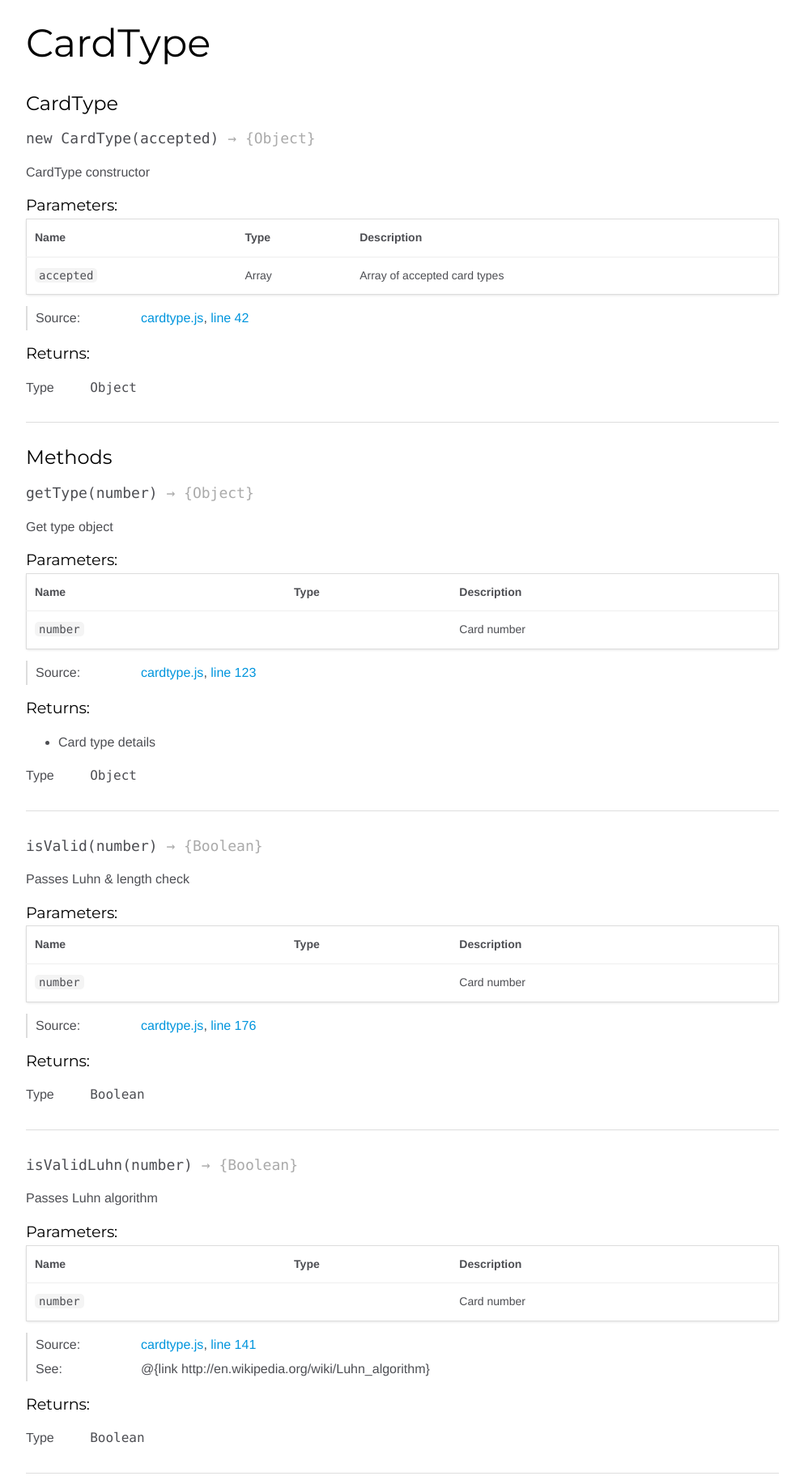
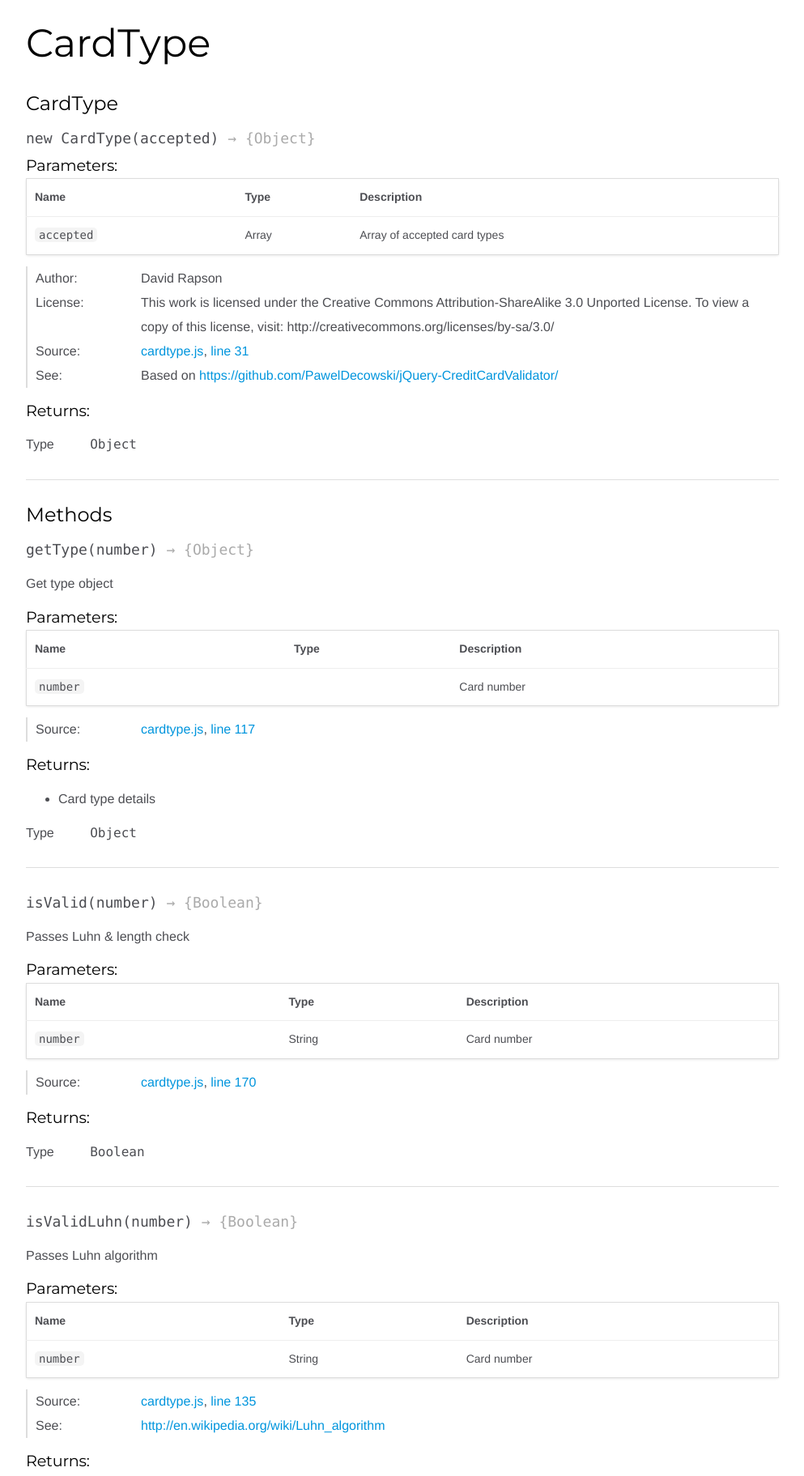
Before and after one commit to davidrapson/cardtype, a plain HTML site: page CardType.html in a window 1280 px wide. Shown: the part 7-1830 px from the top of the page at 81% size, without its empty margins (268-1261 px from the left). Drawn offline with nearby package versions, Linux system fonts and the light colour scheme.

Commit message:
Cleanup docs

```diff
--- a/CardType.html
+++ b/CardType.html
@@ -59,10 +59,6 @@
 
 
 
-
-<div class="description">
-    <p>CardType constructor</p>
-</div>
 
 
 
@@ -144,9 +140,21 @@
 
 
 
+    <dt class="tag-author">Author:</dt>
+    <dd class="tag-author">
+        <ul>
+            <li>David Rapson</li>
+        </ul>
+    </dd>
 
 
 
+
+
+    <dt class="tag-license">License:</dt>
+    <dd class="tag-license"><ul class="dummy"><li>This work is licensed under the Creative Commons Attribution-ShareAlike 3.0
+Unported License. To view a copy of this license, visit:
+http://creativecommons.org/licenses/by-sa/3.0/</li></ul></dd>
 
 
 
@@ -154,12 +162,19 @@
 
     <dt class="tag-source">Source:</dt>
     <dd class="tag-source"><ul class="dummy"><li>
-        <a href="cardtype.js.html">cardtype.js</a>, <a href="cardtype.js.html#line42">line 42</a>
+        <a href="cardtype.js.html">cardtype.js</a>, <a href="cardtype.js.html#line31">line 31</a>
     </li></ul></dd>
 
 
 
 
+
+    <dt class="tag-see">See:</dt>
+    <dd class="tag-see">
+        <ul>
+            <li>Based on <a href="https://github.com/PawelDecowski/jQuery-CreditCardValidator/">https://github.com/PawelDecowski/jQuery-CreditCardValidator/</a></li>
+        </ul>
+    </dd>
 
 
 
@@ -316,7 +331,7 @@
 
     <dt class="tag-source">Source:</dt>
     <dd class="tag-source"><ul class="dummy"><li>
-        <a href="cardtype.js.html">cardtype.js</a>, <a href="cardtype.js.html#line123">line 123</a>
+        <a href="cardtype.js.html">cardtype.js</a>, <a href="cardtype.js.html#line117">line 117</a>
     </li></ul></dd>
 
 
@@ -419,6 +434,11 @@
 
             <td class="type">
 
+
+<span class="param-type">String</span>
+
+
+
             </td>
 
 
@@ -466,7 +486,7 @@
 
     <dt class="tag-source">Source:</dt>
     <dd class="tag-source"><ul class="dummy"><li>
-        <a href="cardtype.js.html">cardtype.js</a>, <a href="cardtype.js.html#line176">line 176</a>
+        <a href="cardtype.js.html">cardtype.js</a>, <a href="cardtype.js.html#line170">line 170</a>
     </li></ul></dd>
 
 
@@ -563,6 +583,11 @@
 
             <td class="type">
 
+
+<span class="param-type">String</span>
+
+
+
             </td>
 
 
@@ -610,7 +635,7 @@
 
     <dt class="tag-source">Source:</dt>
     <dd class="tag-source"><ul class="dummy"><li>
-        <a href="cardtype.js.html">cardtype.js</a>, <a href="cardtype.js.html#line141">line 141</a>
+        <a href="cardtype.js.html">cardtype.js</a>, <a href="cardtype.js.html#line135">line 135</a>
     </li></ul></dd>
 
 
@@ -620,7 +645,7 @@
     <dt class="tag-see">See:</dt>
     <dd class="tag-see">
         <ul>
-            <li>@{link http://en.wikipedia.org/wiki/Luhn_algorithm}</li>
+            <li><a href="http://en.wikipedia.org/wiki/Luhn_algorithm">http://en.wikipedia.org/wiki/Luhn_algorithm</a></li>
         </ul>
     </dd>
 
@@ -714,6 +739,11 @@
 
             <td class="type">
 
+
+<span class="param-type">String</span>
+
+
+
             </td>
 
 
@@ -761,7 +791,7 @@
 
     <dt class="tag-source">Source:</dt>
     <dd class="tag-source"><ul class="dummy"><li>
-        <a href="cardtype.js.html">cardtype.js</a>, <a href="cardtype.js.html#line213">line 213</a>
+        <a href="cardtype.js.html">cardtype.js</a>, <a href="cardtype.js.html#line207">line 207</a>
     </li></ul></dd>
 
 
@@ -862,6 +892,11 @@
 
             <td class="type">
 
+
+<span class="param-type">String</span>
+
+
+
             </td>
 
 
@@ -909,7 +944,7 @@
 
     <dt class="tag-source">Source:</dt>
     <dd class="tag-source"><ul class="dummy"><li>
-        <a href="cardtype.js.html">cardtype.js</a>, <a href="cardtype.js.html#line192">line 192</a>
+        <a href="cardtype.js.html">cardtype.js</a>, <a href="cardtype.js.html#line186">line 186</a>
     </li></ul></dd>
 
 
@@ -982,7 +1017,7 @@ card.validate('4000000000000002');</code></pre>
 <br class="clear">
 
 <footer>
-    Documentation generated by <a href="https://github.com/jsdoc3/jsdoc">JSDoc 3.3.3</a> on Thu Nov 05 2015 15:46:48 GMT+0000 (GMT) using the Minami theme.
+    Documentation generated by <a href="https://github.com/jsdoc3/jsdoc">JSDoc 3.3.3</a> on Thu Nov 05 2015 16:00:40 GMT+0000 (GMT) using the Minami theme.
 </footer>
 
 <script>prettyPrint();</script>
```
Also changed, not shown: cardtype.js.html (+14 -20 lines), index.html (+2 -2 lines).
